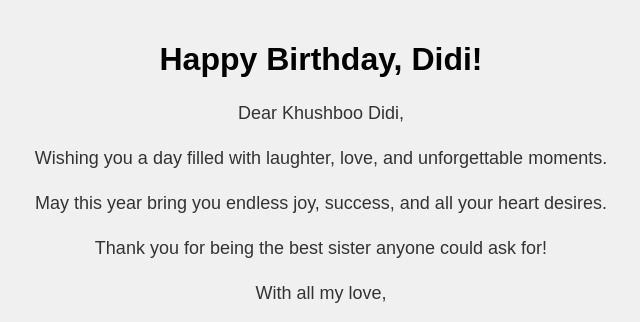
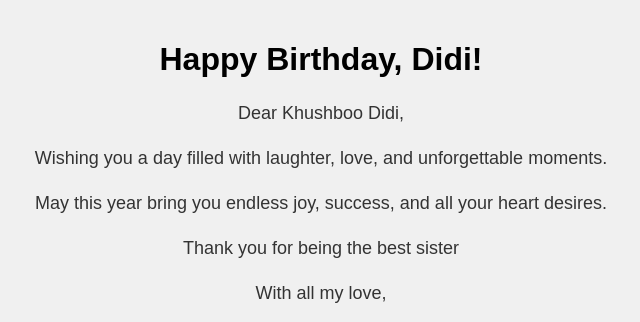
Before and after one commit to Ravikant420/Birthday, a plain HTML site: page index.html in a window 1280 px wide. Shown: the top 322 px of the page, without its empty margins (319-959 px from the left). Drawn offline with Linux system fonts and the light colour scheme.

Commit message:
Update index.html

```diff
--- a/index.html
+++ b/index.html
@@ -16,7 +16,7 @@
                 <p>Dear Khushboo Didi,</p>
                 <p>Wishing you a day filled with laughter, love, and unforgettable moments.</p>
                 <p>May this year bring you endless joy, success, and all your heart desires.</p>
-                <p>Thank you for being the best sister anyone could ask for!</p>
+                <p>Thank you for being the best sister </p>
                 <p>With all my love,</p>
                 <p>Ravi Kant</p>
             </div>
```
